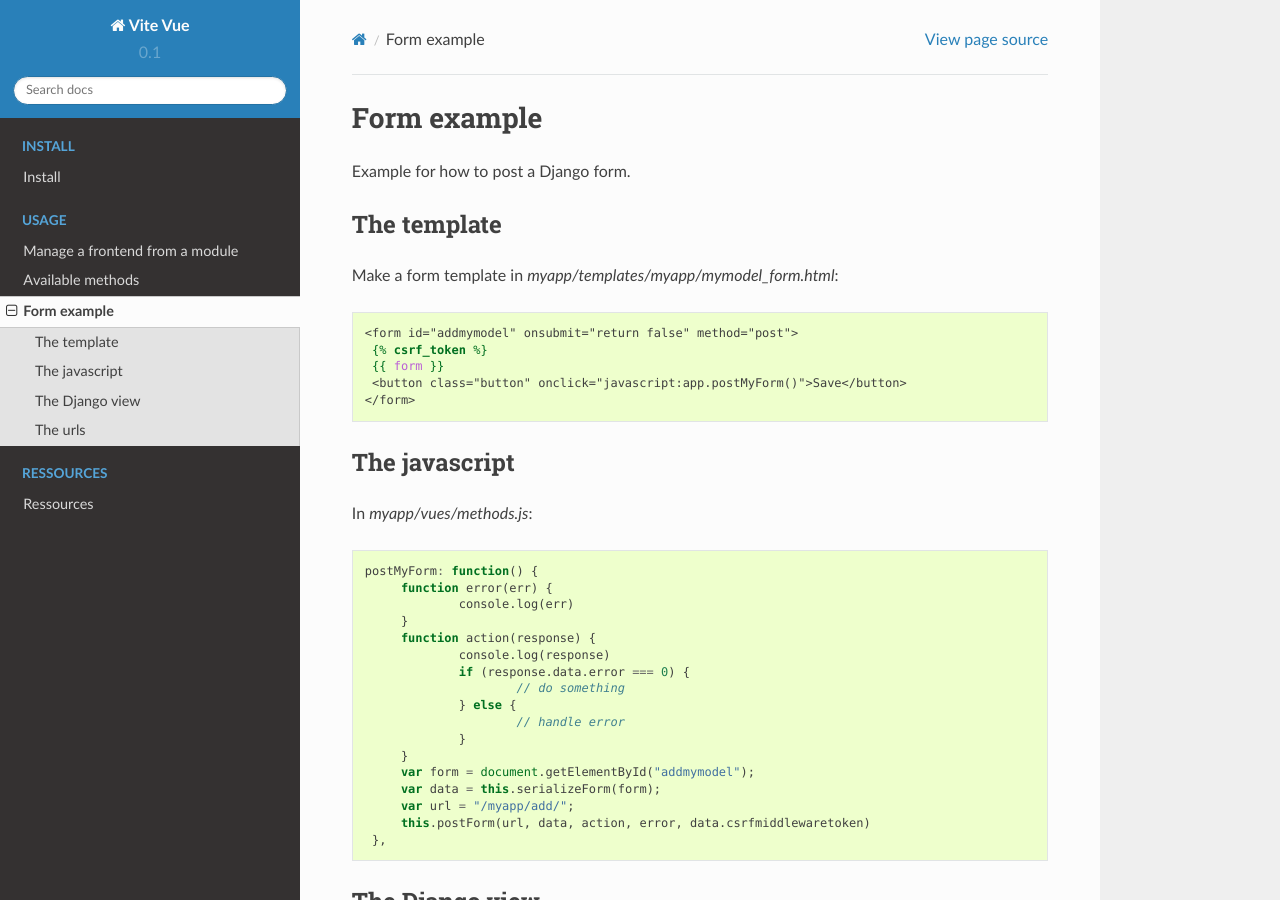
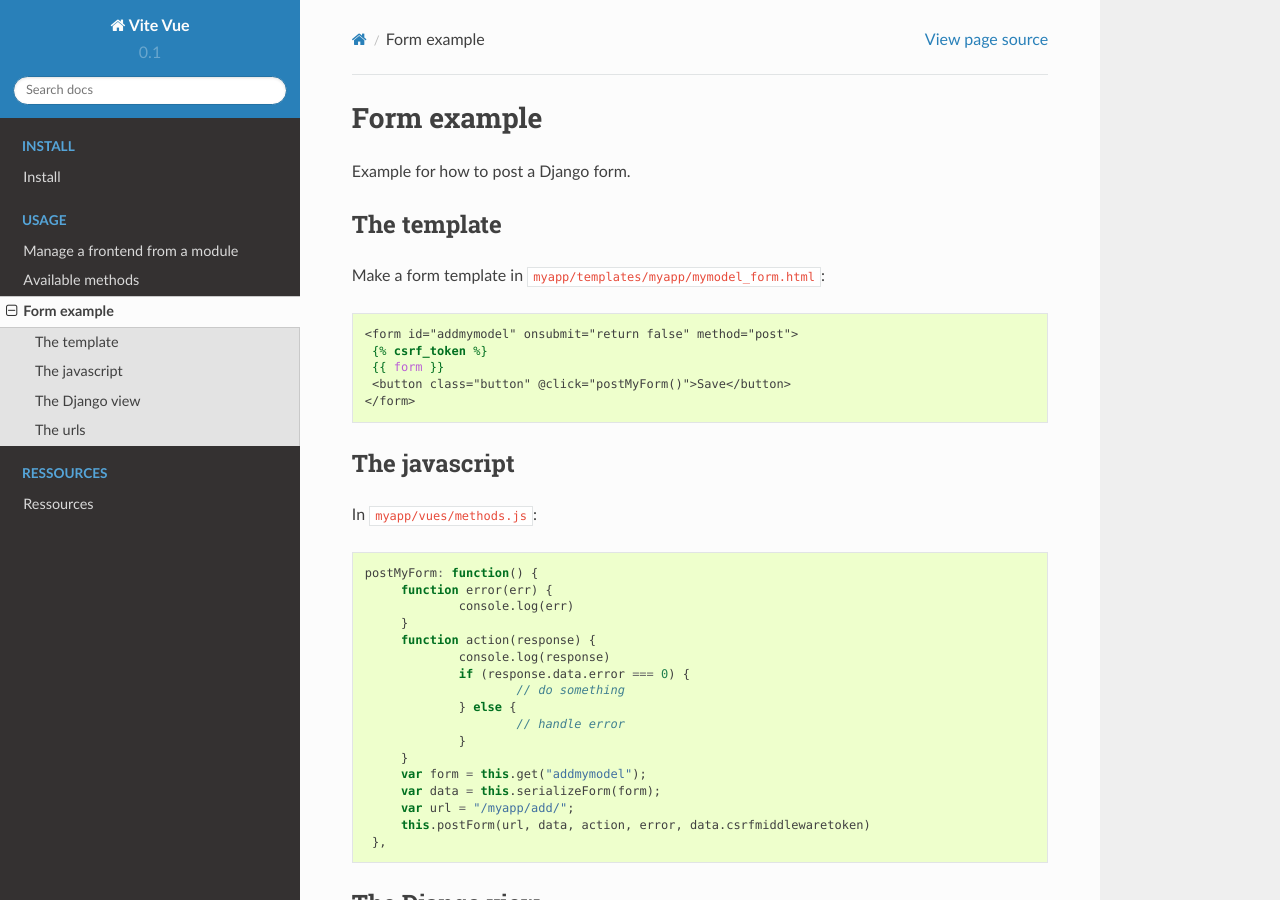
Before and after one commit to synw/django-vitevue, a Sphinx documentation site: the page built from docs/usage/example.rst, in a window 1280 px wide and 900 px high. Built offline with Sphinx 7.4.7 and the Read the Docs theme 2.0.0, drawn with Linux system fonts in a browser that asks for light colours.

Commit message:
Minor improvements in docs

```diff
--- a/docs/usage/example.rst
+++ b/docs/usage/example.rst
@@ -6,7 +6,7 @@ Example for how to post a Django form.
 The template
 ------------
 
-Make a form template in `myapp/templates/myapp/mymodel_form.html`:
+Make a form template in ``myapp/templates/myapp/mymodel_form.html``:
 
 .. highlight:: django
 
@@ -15,13 +15,13 @@ Make a form template in `myapp/templates/myapp/mymodel_form.html`:
    <form id="addmymodel" onsubmit="return false" method="post">
     {% csrf_token %}
     {{ form }}
-    <button class="button" onclick="javascript:app.postMyForm()">Save</button>
+    <button class="button" @click="postMyForm()">Save</button>
    </form>
 
 The javascript
 --------------
 
-In `myapp/vues/methods.js`:
+In ``myapp/vues/methods.js``:
 
 .. highlight:: javascript
 
@@ -39,7 +39,7 @@ In `myapp/vues/methods.js`:
 			// handle error
 		}
 	}
-	var form = document.getElementById("addmymodel");
+	var form = this.get("addmymodel");
 	var data = this.serializeForm(form);
 	var url = "/myapp/add/";
 	this.postForm(url, data, action, error, data.csrfmiddlewaretoken)
@@ -48,7 +48,7 @@ In `myapp/vues/methods.js`:
 The Django view
 ---------------
 
-In `myapp/views.py`:
+In ``myapp/views.py``:
 
 .. highlight:: python
 
@@ -79,7 +79,7 @@ In `myapp/views.py`:
 The urls
 --------
 
- In `myapp/urls.py`:
+ In ``myapp/urls.py``:
 
  .. highlight:: python
 
```
Also changed, not shown: docs/usage/methods.rst (+7 -0 lines).
